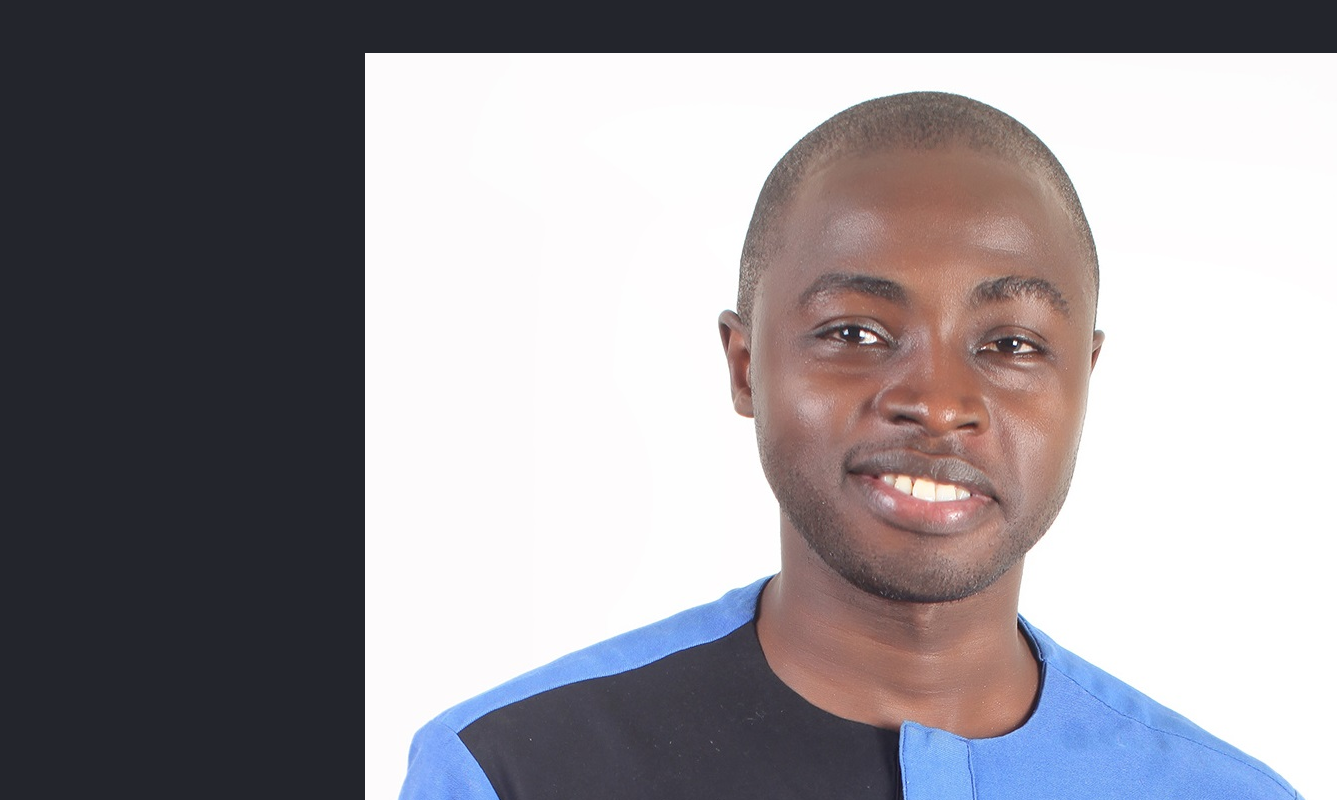
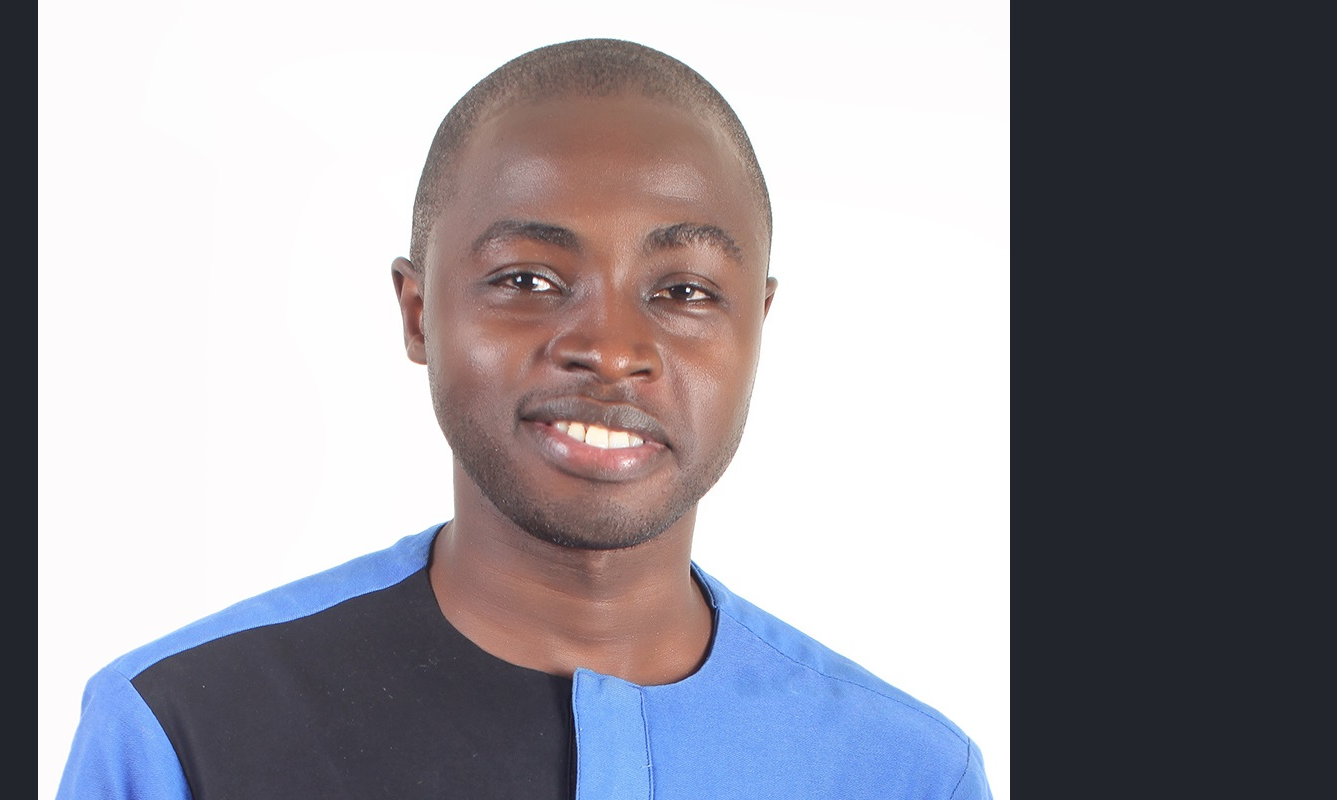
Before and after one commit to PJMantoss/digital-biz-card, a React (Create React App) app: page / in a window 1280 px wide. Shown: the top 800 px of the page, 1337 px wide, since content can reach past the window. Built offline with nearby package versions, Linux system fonts and the light colour scheme.

Commit message:
update styling

```diff
--- a/src/App.css
+++ b/src/App.css
@@ -1,12 +1,14 @@
 .App {
-    width: 550px;
-    height: 868px;
-    margin: 53px auto;
-    background: #23252c;
+    width: 317px;
+    height: 780px;
+    border-radius: 10px;
 }
 
 /* Info section */
 
 .info{
-
+    display: flex;
+    flex-direction: column;
+    align-items: center;
+    width: 100%;
 }
```
